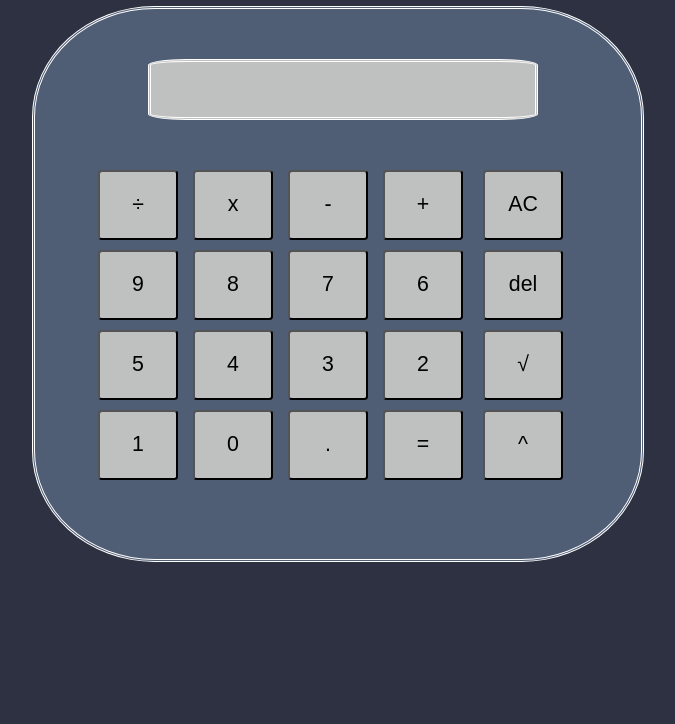
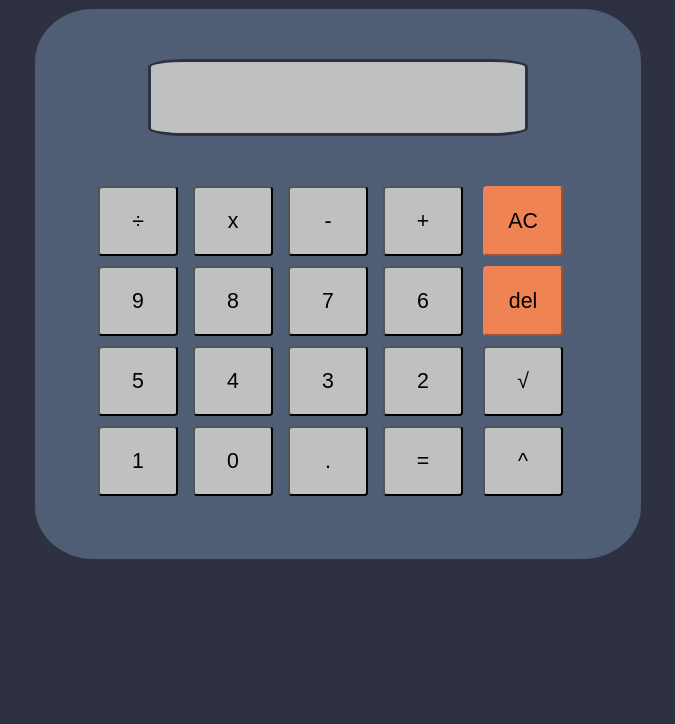
Before and after one commit to bwettenstein/calculator, a plain HTML site: page index.html in a window 1280 px wide. Shown: the part 76-800 px from the top of the page, without its empty margins (302-977 px from the left). Drawn offline with Linux system fonts and the light colour scheme.

Commit message:
Styled Del and AC

```diff
--- a/index.html
+++ b/index.html
@@ -16,7 +16,7 @@
         <div class="output"></div>
         <div class="upper-buttons">
             <button class="clear">AC</button>
-            <button class="del">del</button>
+            <button class="delete">del</button>
             <button class="root">√</button>
             <button class="power">^</button>
         </div>
--- a/script.js
+++ b/script.js
@@ -0,0 +1,6 @@
+function add(num1, num2) {
+    return num1+num2;
+}
+function subtract(num1, num2) {
+    return num1 - num2;
+}
--- a/style.css
+++ b/style.css
@@ -1,6 +1,5 @@
 body{
     background-color: #2D3142;
-
     font-family: -apple-system, BlinkMacSystemFont, 'Segoe UI', Roboto, Oxygen, Ubuntu, Cantarell, 'Open Sans', 'Helvetica Neue', sans-serif;
 }
 button{
@@ -10,9 +9,9 @@ button{
 }
 .calc-container{
     margin: auto;
-    border-style: double;
-    border-color: #FFFFFF;
-    border-radius: 20%;
+    border-style: solid;
+    border-color: #2D3142;
+    border-radius: 10%;
     background-color: #4F5D75;
     width: 480px;
     height: 550px;
@@ -20,13 +19,12 @@ button{
     padding-right: 5%;
 }
 .output {
-    border-style: double;
+    border-style: solid;
     border-radius: 10%;
-    border-color: #FFFFFF;
+    border-color: #2D3142;
     background-color: #BFC0C0;
     margin: 50px;
-    height: 10%;
-    width: 80%;
+    height: 13%;
 }
 .upper-buttons {
     display: flex;
@@ -41,7 +39,7 @@ button{
 .main-operators{
     display: flex;
 }
-.a, .b, .c, .d, .e, .f, .g, .h, .i, .j, .root, .power, .del, .clear,
+.a, .b, .c, .d, .e, .f, .g, .h, .i, .j, .root, .power, .delete, .clear,
 .division, .multiplication, .subtraction, .addition, .decimal, .equals
 {
     font-size: 16pt;
@@ -51,14 +49,24 @@ button{
     margin-bottom: 10px;
     margin-right: 15px;
 }
-.a:hover, .b:hover, .c:hover, .d:hover, .e:hover, .f:hover, .g:hover, .h:hover, .i:hover, .j:hover, .root:hover, .power:hover, .del:hover, .clear:hover,
+.a:hover, .b:hover, .c:hover, .d:hover, .e:hover, .f:hover, .g:hover, .h:hover, .i:hover, .j:hover, .root:hover, .power:hover, .delete:hover, .clear:hover,
 .division:hover, .multiplication:hover, .subtraction:hover, .addition:hover, .decimal:hover, .equals:hover
 {
     border-style: solid;
     border-color: black;
     border-width: 2pt;
 }
+.a:focus, .b:focus, .c:focus, .d:focus, .e:focus, .f:focus, .g:focus, .h:focus, .i:focus, .j:focus, .root:focus, .power:focus, .delete:focus, .clear:focus,
+.division:focus, .multiplication:focus, .subtraction:focus, .addition:focus, .decimal:focus, .equals:focus
+{
+    outline: none;
+}
+.clear, .delete {
+    background-color: #EF8354;
+    border-color: #EF8354;
+}
 .title {
     margin: auto;
     text-align: center;
+    color: #FFFFFF;
 }
```
